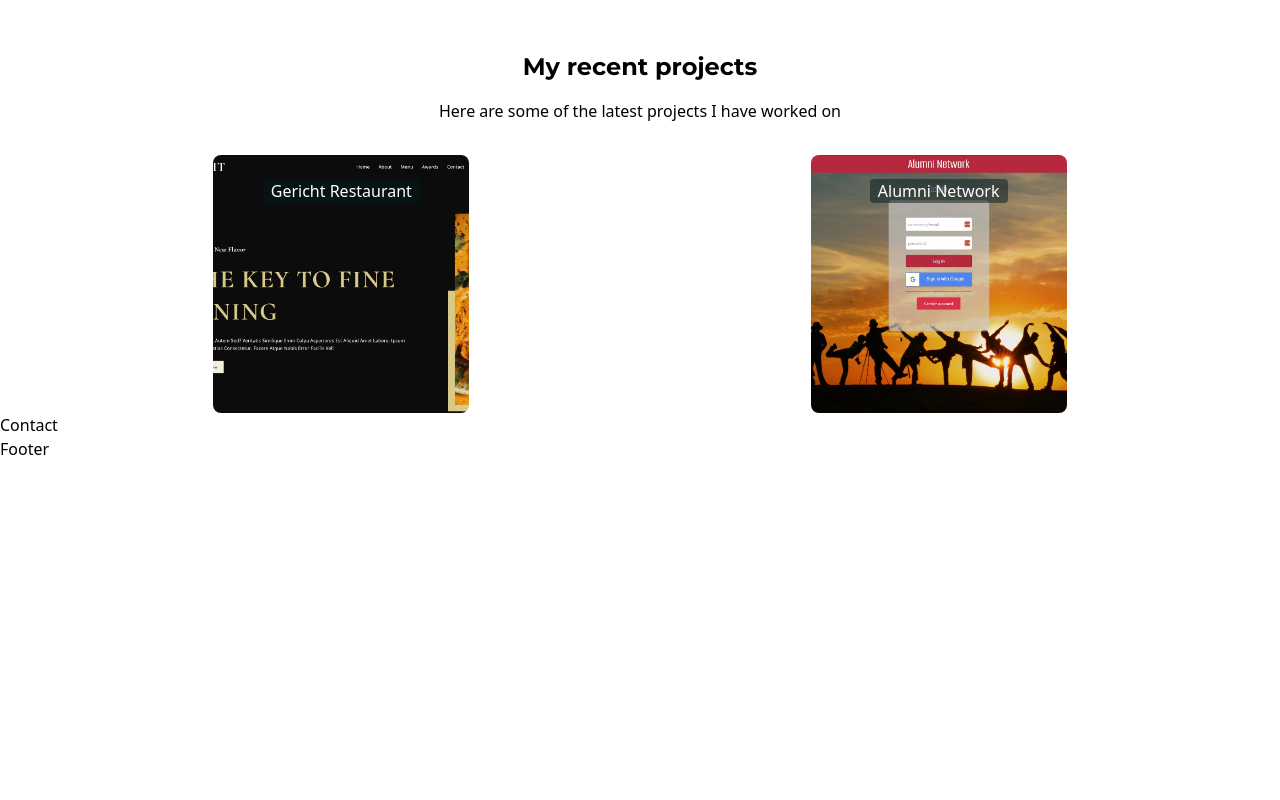
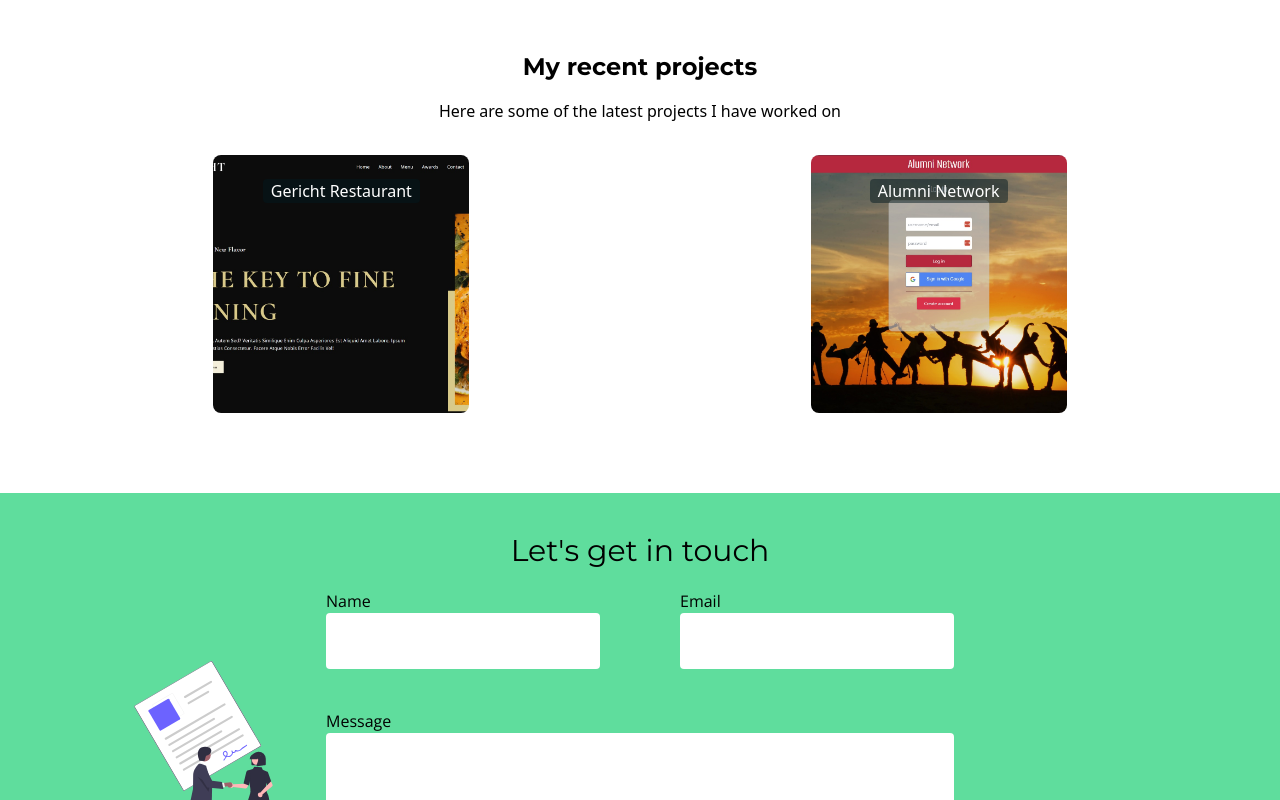
Before and after one commit to Mommotexx/React-Portfolio, a React (Vite) app: page / in a window 1280 px wide. Shown: the part 2000-2800 px from the top of the page. Before the commit the page ends 2461 px from the top, so only its background shows below. Built offline with nearby package versions, Linux system fonts and the light colour scheme.

Commit message:
Added the contact me form, and its styles. Everything is responsive, and working together

```diff
--- a/index.html
+++ b/index.html
@@ -1,5 +1,5 @@
 <!DOCTYPE html>
-<html lang="en">
+<html lang="en" class="scroll-smooth">
     <head>
         <meta charset="UTF-8" />
         <link rel="icon" type="image/svg+xml" href="/vite.svg" />
--- a/src/Components/Contact/Contact.jsx
+++ b/src/Components/Contact/Contact.jsx
@@ -1,5 +1,60 @@
 const Contact = () => {
-    return <div>Contact</div>;
+    return (
+        <section
+            className="relative flex flex-col lg:w-full m-auto items-center h-fit bg-green mt-20 font-opensans"
+            id="contact"
+        >
+            <img
+                src="/images/undraw_agreement_re_d4dv.svg"
+                alt="illustration"
+                className="absolute block left-5 top-[30%] w-[150px] m-auto md:left-0 md:w-[100px] lg:w-[200px] lg:left-[5vw] xl:left-[10vw]"
+            />
+            <h1 className="mt-10 font-header text-3xl">Let's get in touch</h1>
+            <form
+                action="https://usebasin.com/f/fcc41a6ec201"
+                method="post"
+                className="mt-5 flex flex-col gap-10"
+            >
+                <div className="flex flex-col md:flex-row gap-5 md:gap-10 lg:gap-20">
+                    <div className="flex flex-col">
+                        <label htmlFor="name">Name</label>
+                        <input
+                            type="text"
+                            name="name"
+                            id="name"
+                            required
+                            className="py-4 px-9 rounded"
+                        />
+                    </div>
+                    <div className="flex flex-col">
+                        <label htmlFor="email">Email</label>
+                        <input
+                            type="email"
+                            name="email"
+                            id="email"
+                            required
+                            className="py-4 px-9 rounded"
+                        />
+                    </div>
+                </div>
+                <div className="m-auto w-full">
+                    <label htmlFor="message">Message</label>
+                    <textarea
+                        name="message"
+                        id="message"
+                        required
+                        className="py-3 px-6 w-full h-[200px] rounded"
+                    />
+                </div>
+                <button
+                    type="submit"
+                    className="border border-dark rounded-full m-auto py-3 px-12 hover:bg-dark hover:text-white mb-6"
+                >
+                    Submit
+                </button>
+            </form>
+        </section>
+    );
 };
 
 export default Contact;
--- a/src/Components/Header/Header.jsx
+++ b/src/Components/Header/Header.jsx
@@ -9,12 +9,13 @@ const Header = () => {
             />
             <div className="flex gap-6 items-center justify-end flex-1 mr-10">
                 <FaLinkedinIn className="hover:text-green hover:cursor-pointer text-lg" />
-                <button
+                <a
                     type="button"
                     className="text-dark border-2 border-green rounded-3xl px-6 py-2 hover:cursor-pointer hover:bg-green hover:text-white ease-in transition-all text-lg"
+                    href="#contact"
                 >
                     Contact
-                </button>
+                </a>
             </div>
         </header>
     );
```
Also changed, not shown: public/images/undraw_agreement_re_d4dv.svg (added). Lines whose indentation alone changed are shown as unchanged.
